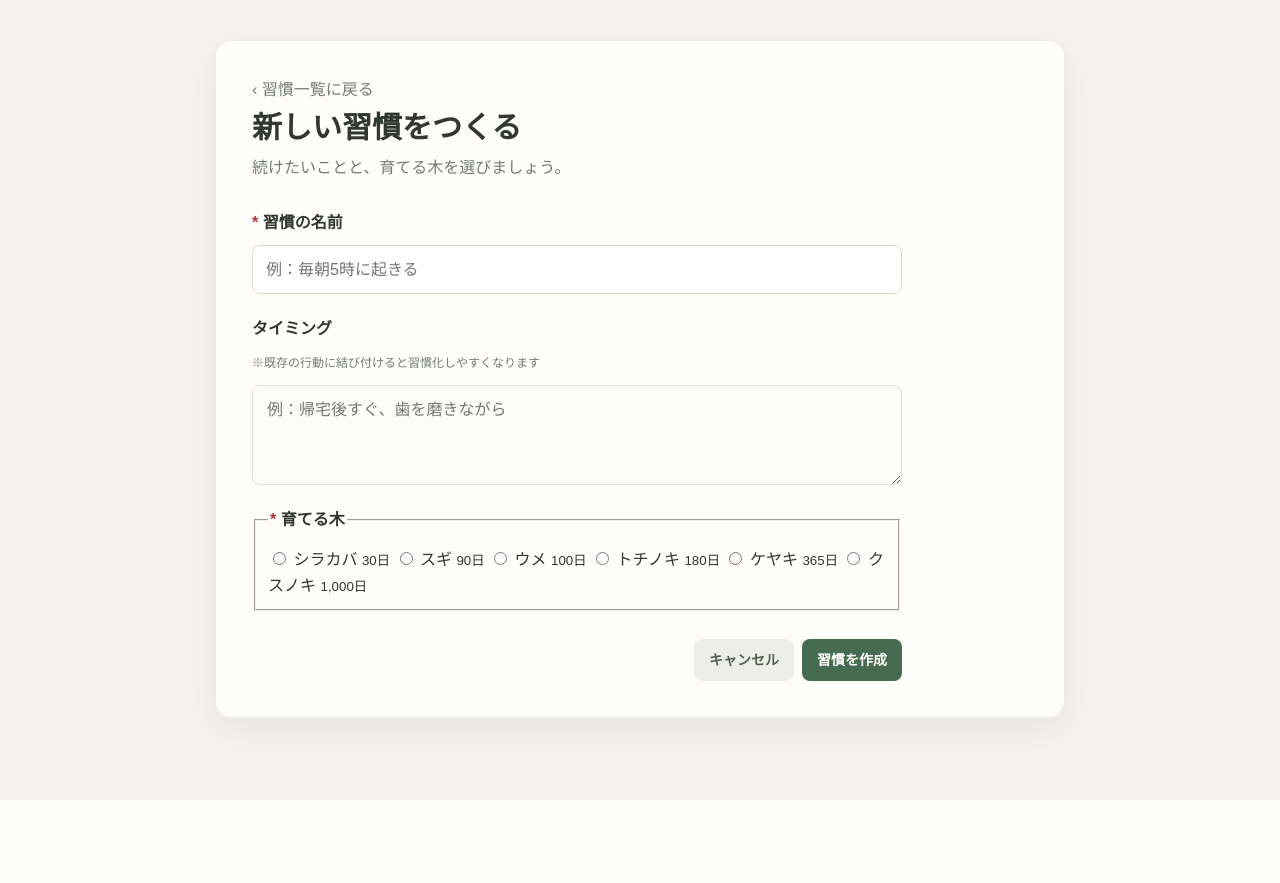
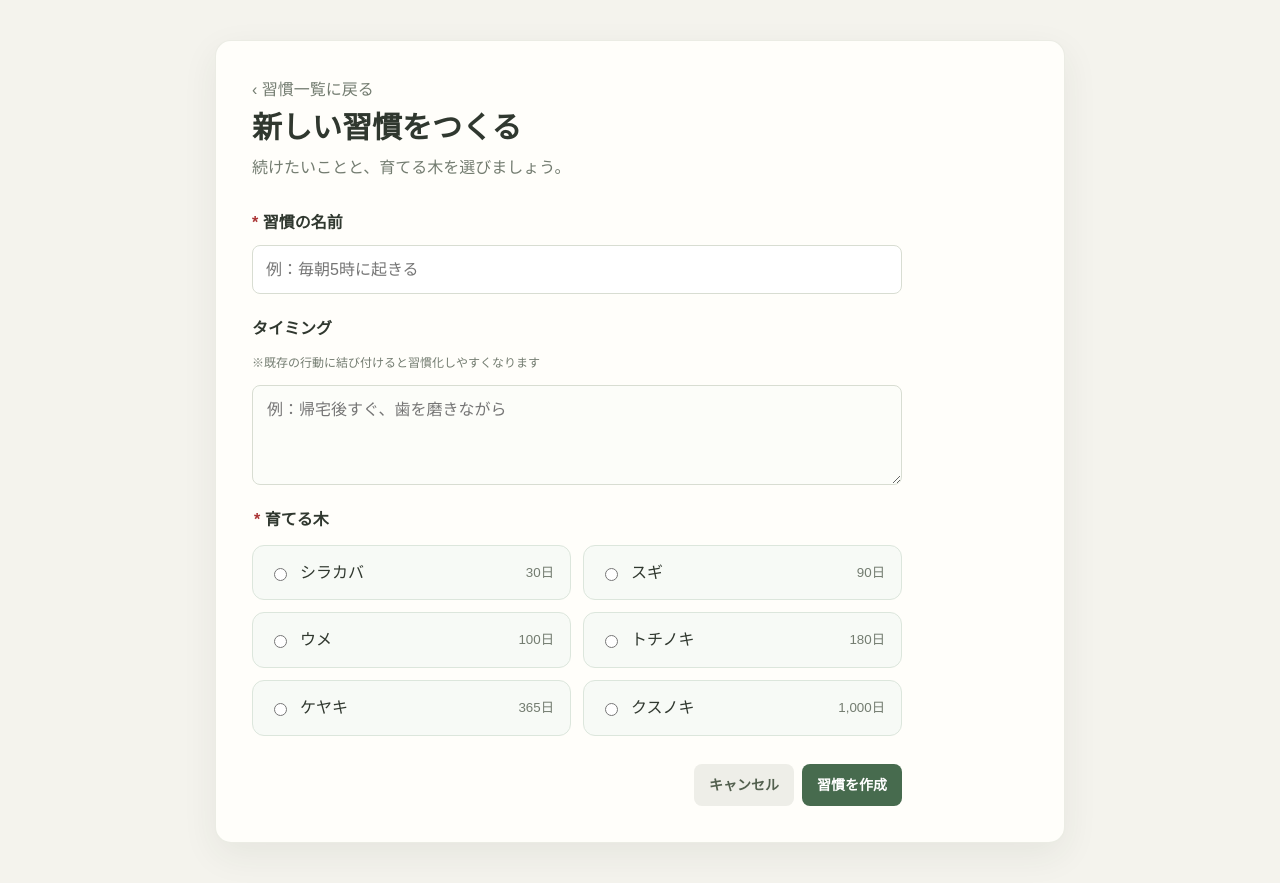
Before and after one commit to nara773work/HabitTracker, a Laravel app: page /habits/create in a window 1280 px wide. Before the commit the page ends 800 px from the top, so only its background shows below. Run offline with Laravel 10, Linux system fonts and the light colour scheme; data comes from the database, SQL or seed files in the repository.

Commit message:
make video

```diff
--- a/HabitTracker/public/css/common.css
+++ b/HabitTracker/public/css/common.css
@@ -9,6 +10,10 @@
   --color-primary-hover: #38583f;
   --color-button-sub: #eeeee8;
   --color-danger: #8a5148;
+  --color-green-light: #f1f5ef;
+  --color-green-border: #dce6dc;
+  --color-green-dark: #294638;
+
   --radius-card: 16px;
   --radius-control: 8px;
   --shadow-card: 0 12px 36px rgb(48 56 47 / 7%);
@@ -31,13 +36,13 @@ body {
 }
 
 button,
-input {
+input,
+textarea {
   font: inherit;
 }
 
 .page {
   width: min(100%, 850px);
-  max-width: 1200px;
   margin: 0 auto;
   padding: 36px;
   background: var(--color-surface);
@@ -248,20 +254,97 @@ h1 {
   font-weight: 700;
 }
 
-.form-field input {
+.form-field input,
+.form-field textarea {
+  display: block;
   width: 100%;
-  min-height: 46px;
   padding: 11px 13px;
   color: var(--color-text);
   background: #fff;
   border: 1px solid #d8ddd2;
   border-radius: var(--radius-control);
   font-size: 16px;
-  transition: border-color 160ms ease, box-shadow 160ms ease;
+  transition:
+    border-color 160ms ease,
+    box-shadow 160ms ease;
 }
 
-.form-field input:focus-visible {
+.form-field input {
+  min-height: 46px;
+}
+
+.form-field textarea {
+  min-height: 100px;
+  padding: 11px 14px;
+  background: #fcfdf9;
+  font: inherit;
+  resize: vertical;
+}
+
+.form-field input:focus-visible,
+.form-field textarea:focus-visible {
   border-color: var(--color-primary);
+}
+
+.tree-field {
+  min-width: 0;
+  margin: 0;
+  padding: 0;
+  border: 0;
+}
+
+.tree-field legend {
+  margin-bottom: 12px;
+}
+
+.tree-options {
+  display: grid;
+  grid-template-columns: repeat(2, minmax(0, 1fr));
+  gap: 12px;
+}
+
+.tree-option {
+  display: flex;
+  align-items: center;
+  gap: 10px;
+  min-width: 0;
+  padding: 14px 16px;
+  border: 1px solid var(--color-green-border);
+  border-radius: 12px;
+  background: #f7faf6;
+  cursor: pointer;
+  transition:
+    background-color 160ms ease,
+    border-color 160ms ease,
+    box-shadow 160ms ease;
+}
+
+.tree-option:hover {
+  border-color: #78947b;
+  background: #eef5ed;
+}
+
+.tree-option:has(input:checked) {
+  border-color: var(--color-primary);
+  background: #e9f1e7;
+  box-shadow: 0 0 0 2px rgb(71 107 78 / 12%);
+}
+
+.tree-option input {
+  flex: 0 0 auto;
+  accent-color: var(--color-primary);
+}
+
+.tree-option span {
+  min-width: 0;
+  overflow-wrap: anywhere;
+}
+
+.tree-option small {
+  flex: 0 0 auto;
+  margin-left: auto;
+  color: var(--color-muted);
+  white-space: nowrap;
 }
 
 .form-actions {
@@ -269,8 +352,66 @@ h1 {
   margin-top: 28px;
 }
 
-.error-message {
+.field-label {
+  display: block;
+  margin-bottom: 9px;
+  color: var(--color-text);
+  font-weight: 700;
+}
+
+.readonly-value {
+  min-height: 47px;
+  margin: 0;
+  padding: 11px 14px;
+  color: #68756a;
+  background: var(--color-green-light);
+  border: 1px solid #e1e8de;
+  border-radius: var(--radius-control);
+  cursor: default;
+}
+
+.when-sentence {
+  color: var(--color-muted);
+  font-size: 12px;
+}
+
+.error-message,
+.vali {
   color: #a33;
+}
+
+.success-message {
+  margin: 0 0 20px;
+  padding: 12px 16px;
+  color: var(--color-green-dark);
+  background: #e9efe8;
+  border: 1px solid #d5e2d3;
+  border-radius: 10px;
+}
+
+.habit-tabs {
+  display: flex;
+  gap: 8px;
+  margin: 0 0 22px;
+  padding-bottom: 10px;
+  overflow-x: auto;
+  border-bottom: 1px solid var(--color-border);
+}
+
+.habit-tab {
+  flex: 0 0 auto;
+  padding: 9px 14px;
+  color: var(--color-primary);
+  background: var(--color-green-light);
+  border-radius: 9px;
+  font-size: 14px;
+  font-weight: 600;
+  text-decoration: none;
+}
+
+.habit-tab.is-active {
+  color: #fff;
+  background: var(--color-primary);
 }
 
 @media (max-width: 600px) {
```
Also changed, not shown: other parts of HabitTracker/public/css/common.css (+5 -93 lines), HabitTracker/README.md, HabitTracker/database/migrations/2026_11_22_004331_habit_runs_table.php, HabitTracker/pictures/習慣の森_create.png, 5 other files.
